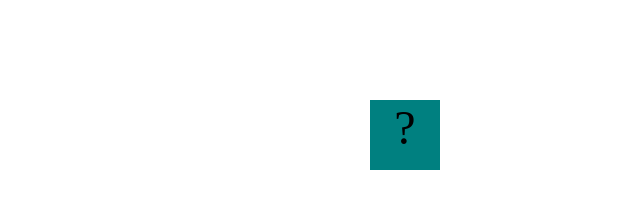
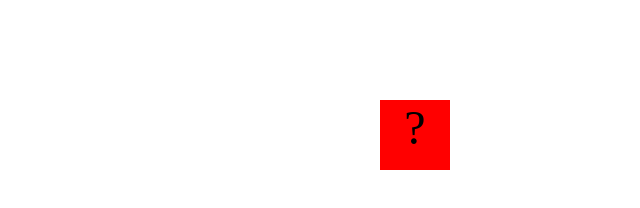
Before and after one commit to johnfayard/johnfayard.github.io, a plain HTML site: page projects/bouncing-box/index.html in a window 1280 px wide. Shown: the whole page, without its empty margins (640-1280 px from the left). Drawn offline with Linux system fonts and the light colour scheme.

Commit message:
publishing bouncing box

```diff
--- a/projects/bouncing-box/index.html
+++ b/projects/bouncing-box/index.html
@@ -8,7 +8,7 @@
 		.box {
 			width: 70px;
 			height: 70px;
-			background-color: teal;
+			background-color: red;
 			font-size: 300%;
 			text-align: center;
 			display: block;
@@ -49,6 +49,7 @@
 			// moves the Box to a new position on the screen along the X-Axis
 			function moveBoxTo(newPositionX) {
 				box.css("left", newPositionX);
+
 			}
 
 			// changes the text displayed on the Box
@@ -64,6 +65,9 @@
 			var positionX = 0;
 			positionX = positionX + 10;
 			var points = 0
+			var speed = 10
+
+
 
 			/*
 			This Function will be called 20 times/second. Each time it is called,
@@ -71,8 +75,14 @@
 			turn it around!
 			*/
 			function update() {
-				positionX = positionX + 10;
-				moveBoxTo(positionX)
+				positionX = positionX + speed;
+				moveBoxTo(positionX + speed);
+				if (positionX > boardWidth)	{
+					speed = -speed;
+				}
+				if (positionX < 0){
+					speed = speed + 1;
+				}
 
 			};
 
@@ -85,6 +95,12 @@
 				positionX = 0;
 				points = points + 1;
 				changeBoxText(points);
+				if (speed > 0){
+					speed += 3;
+					}
+				else if (speed < 0){
+					speed -= 3;
+				}
 
 
 			};
```
